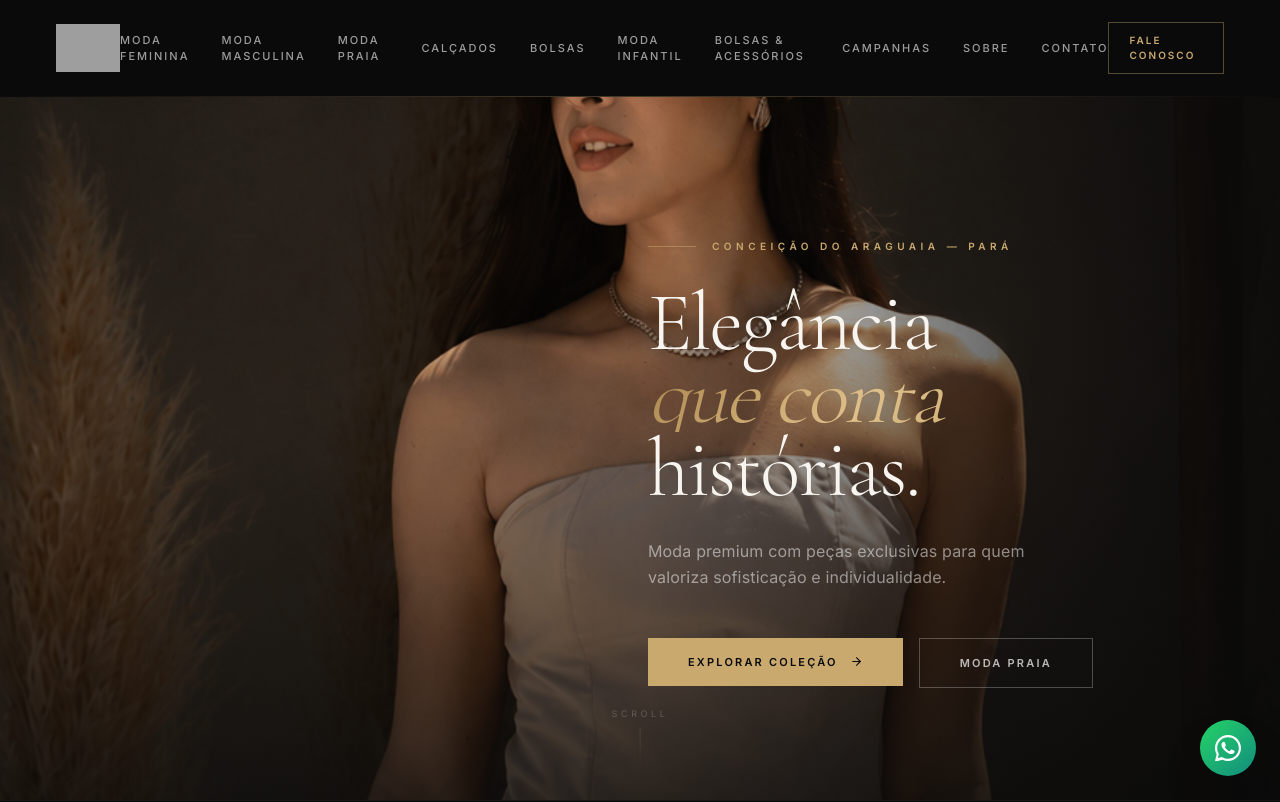
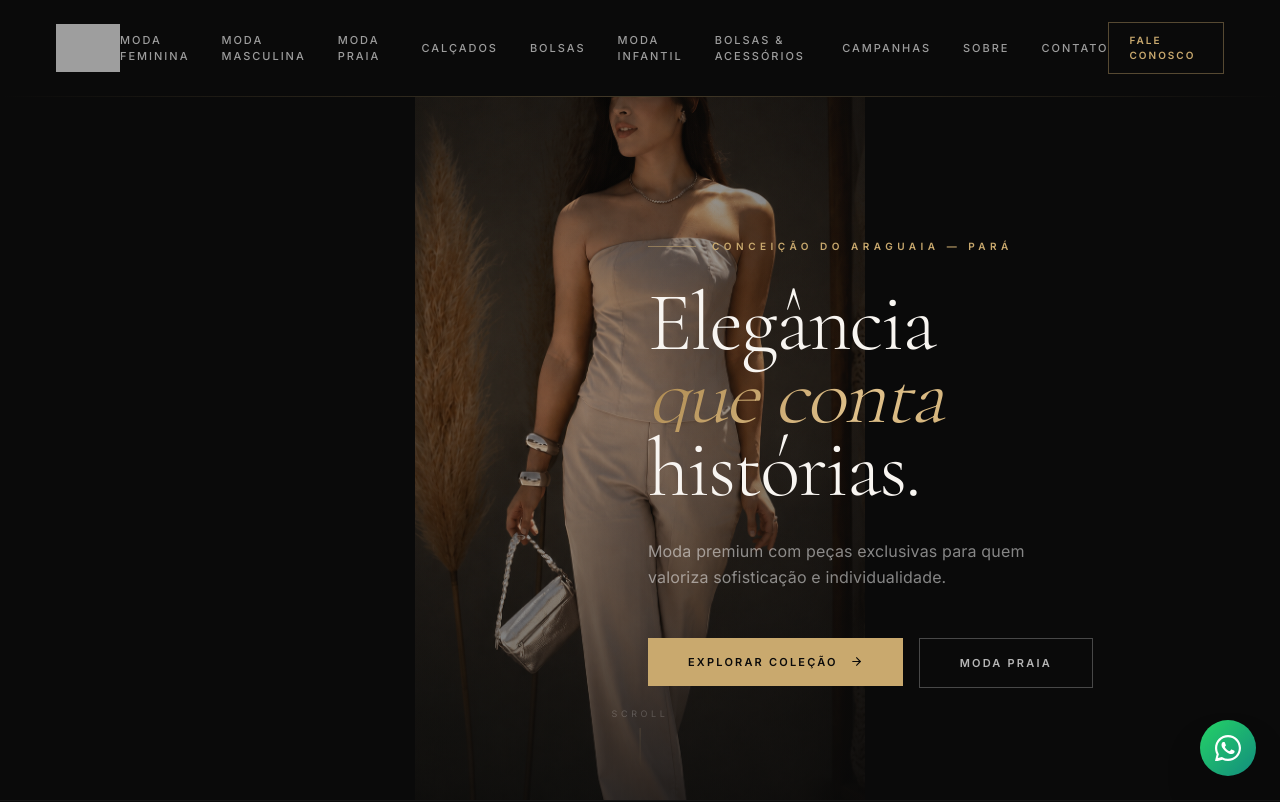
Before and after one commit to evamilhomem1504/BOUTIQUE-EVA-MILHOMEM, a Next.js app: page / in a window 1280 px wide. Shown: the top 802 px of the page. Built offline with nearby package versions, Linux system fonts and the light colour scheme; grey boxes are pictures that could not be loaded; a web font is replaced by a local one.

Commit message:
fix: hero object-contain para mostrar modelo inteira sem corte

```diff
--- a/src/app/page.tsx
+++ b/src/app/page.tsx
@@ -48,20 +48,20 @@
     <>
       {/* ── HERO ─────────────────────────────────────────────────── */}
       <section className="relative min-h-screen flex items-end overflow-hidden bg-noir">
-        {/* Foto full-bleed — cobre toda a tela */}
+        {/* Foto contida — modelo inteira, sem corte */}
         <Image
           src={HERO_IMG}
           alt="Boutique Eva Milhomem"
           fill
           priority
           sizes="100vw"
-          className="object-cover object-[center_15%]"
+          className="object-contain object-bottom"
         />
 
-        {/* Gradiente esquerda escuro → transparente (preserva a modelo) */}
-        <div className="absolute inset-0 bg-gradient-to-r from-noir/10 via-transparent to-noir/90" />
-        {/* Gradiente base para legibilidade mobile */}
-        <div className="absolute inset-0 bg-gradient-to-t from-noir/80 via-noir/20 to-transparent" />
+        {/* Gradiente lateral direito para área do texto */}
+        <div className="absolute inset-0 bg-gradient-to-r from-noir/5 via-noir/30 to-noir/95" />
+        {/* Gradiente base inferior */}
+        <div className="absolute inset-0 bg-gradient-to-t from-noir/60 via-transparent to-noir/20" />
 
         {/* Conteúdo — alinhado à direita em desktop, centralizado em mobile */}
         <div className="relative z-10 w-full container-boutique pb-20 md:pb-28 pt-32">
```
